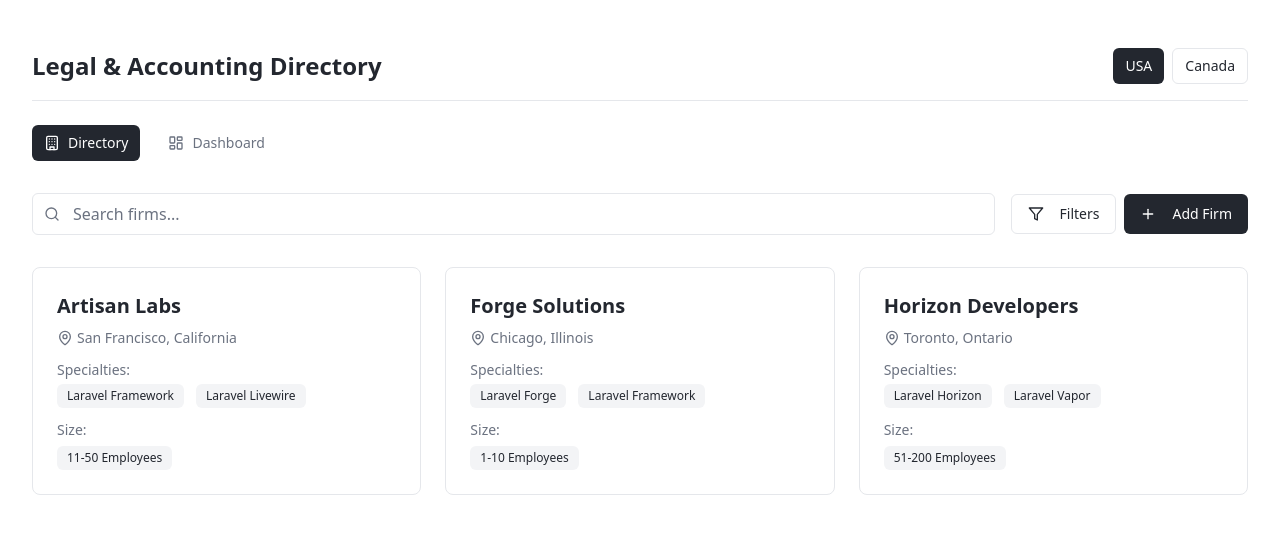
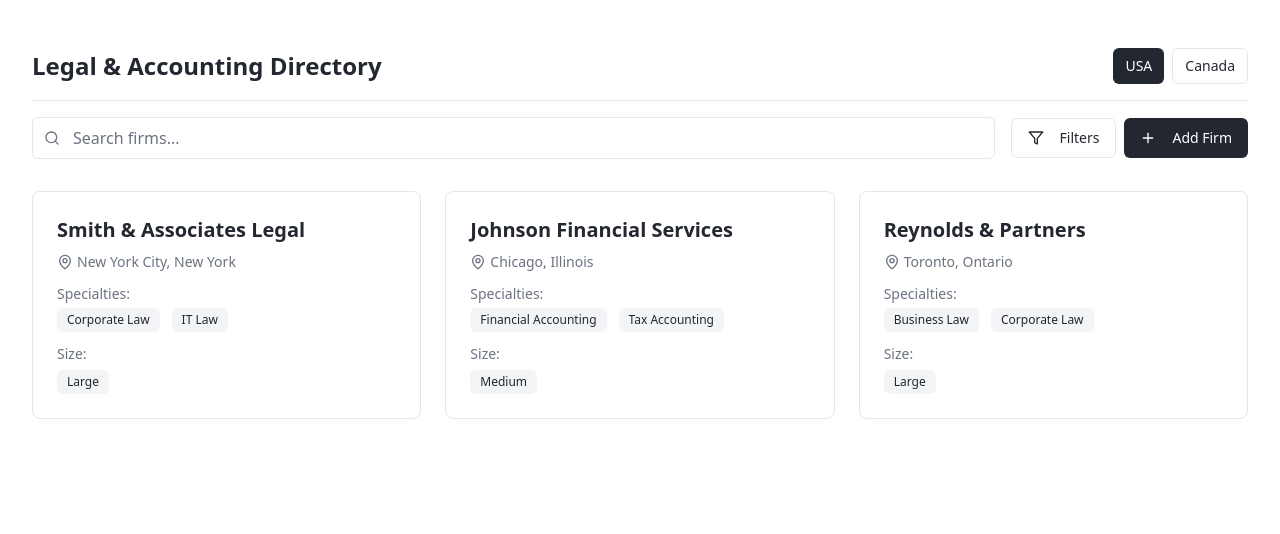
Before and after one commit to pauladi/frims-usa-canada, a React (Vite) app: page / in a window 1280 px wide. Shown: the top 534 px of the page. Built offline with nearby package versions, Linux system fonts and the light colour scheme.

Commit message:
Reverted to edit edt-0b3600fd-0ad3-409f-9517-6db1451fc3f2: "Build project
This commit implements the requested build process."

```diff
--- a/src/App.tsx
+++ b/src/App.tsx
@@ -5,7 +5,6 @@ import { TooltipProvider } from "@/components/ui/tooltip";
 import { QueryClient, QueryClientProvider } from "@tanstack/react-query";
 import { BrowserRouter, Routes, Route } from "react-router-dom";
 import Index from "./pages/Index";
-import Dashboard from "./pages/Dashboard";
 import NotFound from "./pages/NotFound";
 
 const queryClient = new QueryClient();
@@ -18,7 +17,6 @@ const App = () => (
       <BrowserRouter>
         <Routes>
           <Route path="/" element={<Index />} />
-          <Route path="/dashboard" element={<Dashboard />} />
           <Route path="*" element={<NotFound />} />
         </Routes>
       </BrowserRouter>
--- a/src/components/Navigation.tsx
+++ /dev/null
@@ -1,41 +0,0 @@
-
-import React from 'react';
-import { Link, useLocation } from 'react-router-dom';
-import { Building, LayoutDashboard } from 'lucide-react';
-import { cn } from '@/lib/utils';
-
-const Navigation: React.FC = () => {
-  const location = useLocation();
-
-  const navItems = [
-    { icon: Building, label: 'Directory', path: '/' },
-    { icon: LayoutDashboard, label: 'Dashboard', path: '/dashboard' },
-  ];
-
-  return (
-    <div className="flex items-center space-x-4 py-2">
-      {navItems.map((item) => {
-        const isActive = location.pathname === item.path;
-        const Icon = item.icon;
-
-        return (
-          <Link
-            key={item.path}
-            to={item.path}
-            className={cn(
-              "flex items-center gap-2 px-3 py-2 rounded-md text-sm font-medium transition-colors",
-              isActive
-                ? "bg-primary text-primary-foreground"
-                : "text-muted-foreground hover:bg-muted hover:text-foreground"
-            )}
-          >
-            <Icon className="h-4 w-4" />
-            <span>{item.label}</span>
-          </Link>
-        );
-      })}
-    </div>
-  );
-};
-
-export default Navigation;
--- a/src/context/DirectoryContext.tsx
+++ b/src/context/DirectoryContext.tsx
@@ -3,22 +3,22 @@ import React, { createContext, useState, useContext, useEffect } from 'react';
 import { v4 as uuidv4 } from 'uuid';
 import { Firm, DirectoryContextType, FirmFormData, ModalType } from '@/types';
 
-// Mock data for Laravel firms
+// Mock data
 const initialFirms: Firm[] = [
   {
     id: uuidv4(),
-    name: 'Artisan Labs',
+    name: 'Smith & Associates Legal',
     location: {
-      city: 'San Francisco',
-      state: 'California',
+      city: 'New York City',
+      state: 'New York',
       country: 'USA'
     },
-    specialties: ['Laravel Framework', 'Laravel Livewire'],
-    size: '11-50 Employees',
+    specialties: ['Corporate Law', 'IT Law'],
+    size: 'Large',
     contact: {
-      email: 'contact@artisanlabs.dev',
+      email: 'contact@smithlegal.com',
       phone: '+1 (555) 123-4567',
-      website: 'www.artisanlabs.dev'
+      website: 'www.smithlegal.com'
     },
     ratings: {
       businessImpact: 85,
@@ -27,18 +27,18 @@ const initialFirms: Firm[] = [
   },
   {
     id: uuidv4(),
-    name: 'Forge Solutions',
+    name: 'Johnson Financial Services',
     location: {
       city: 'Chicago',
       state: 'Illinois',
       country: 'USA'
     },
-    specialties: ['Laravel Forge', 'Laravel Framework'],
-    size: '1-10 Employees',
+    specialties: ['Financial Accounting', 'Tax Accounting'],
+    size: 'Medium',
     contact: {
-      email: 'info@forgesolutions.io',
+      email: 'info@johnsonfinancial.com',
       phone: '+1 (555) 987-6543',
-      website: 'www.forgesolutions.io'
+      website: 'www.johnsonfinancial.com'
     },
     ratings: {
       businessImpact: 92,
@@ -47,18 +47,18 @@ const initialFirms: Firm[] = [
   },
   {
     id: uuidv4(),
-    name: 'Horizon Developers',
+    name: 'Reynolds & Partners',
     location: {
       city: 'Toronto',
       state: 'Ontario',
       country: 'Canada'
     },
-    specialties: ['Laravel Horizon', 'Laravel Vapor'],
-    size: '51-200 Employees',
+    specialties: ['Business Law', 'Corporate Law'],
+    size: 'Large',
     contact: {
-      email: 'contact@horizondev.ca',
+      email: 'contact@reynoldspartners.ca',
       phone: '+1 (416) 555-7890',
-      website: 'www.horizondev.ca'
+      website: 'www.reynoldspartners.ca'
     },
     ratings: {
       businessImpact: 75,
--- a/src/pages/AddFirm.tsx
+++ b/src/pages/AddFirm.tsx
@@ -53,7 +53,7 @@ const AddFirm: React.FC = () => {
       <DialogContent className="modal-content sm:max-w-xl">
         <DialogHeader className="px-6 pt-6 pb-4 border-b">
           <div className="flex justify-between items-center w-full">
-            <DialogTitle className="text-xl font-semibold">Add New Laravel Firm</DialogTitle>
+            <DialogTitle className="text-xl font-semibold">Add New Firm</DialogTitle>
             <DialogClose asChild>
               <Button variant="ghost" size="icon" className="h-8 w-8">
                 <X className="h-4 w-4" />
@@ -128,7 +128,7 @@ const AddFirm: React.FC = () => {
           </div>
 
           <div className="space-y-2">
-            <label className="text-sm font-medium">Laravel Specialties</label>
+            <label className="text-sm font-medium">Specialties</label>
             <div className="grid grid-cols-2 gap-2">
               {SPECIALTIES.map((specialty) => (
                 <div key={specialty} className="flex items-center space-x-2">
@@ -148,13 +148,13 @@ const AddFirm: React.FC = () => {
           </div>
 
           <div className="space-y-2">
-            <label className="text-sm font-medium">Company Size</label>
+            <label className="text-sm font-medium">Size</label>
             <Select
               value={formData.size}
               onValueChange={(value) => handleSelectChange('size', value)}
             >
               <SelectTrigger>
-                <SelectValue placeholder="Select company size" />
+                <SelectValue placeholder="Select size" />
               </SelectTrigger>
               <SelectContent>
                 {SIZES.map((size) => (
--- a/src/pages/Dashboard.tsx
+++ /dev/null
@@ -1,123 +0,0 @@
-
-import React from 'react';
-import { useDirectory } from '@/context/DirectoryContext';
-import { Card, CardContent, CardDescription, CardHeader, CardTitle } from '@/components/ui/card';
-import {
-  Building,
-  Users,
-  ListChecks,
-  MapPin,
-  BarChart3,
-  Globe
-} from 'lucide-react';
-
-const Dashboard: React.FC = () => {
-  const { firms } = useDirectory();
-
-  // Calculate statistics
-  const totalFirms = firms.length;
-  const firmsBySize = firms.reduce((acc, firm) => {
-    acc[firm.size] = (acc[firm.size] || 0) + 1;
-    return acc;
-  }, {} as Record<string, number>);
-
-  const firmsByState = firms.reduce((acc, firm) => {
-    const state = firm.location.state;
-    acc[state] = (acc[state] || 0) + 1;
-    return acc;
-  }, {} as Record<string, number>);
-
-  const specialtyCounts = firms.reduce((acc, firm) => {
-    firm.specialties.forEach(specialty => {
-      acc[specialty] = (acc[specialty] || 0) + 1;
-    });
-    return acc;
-  }, {} as Record<string, number>);
-
-  return (
-    <div className="max-w-7xl mx-auto px-4 sm:px-6 lg:px-8 py-8">
-      <div className="flex flex-col gap-4">
-        <h1 className="text-3xl font-bold tracking-tight">Laravel Firms Dashboard</h1>
-        <p className="text-muted-foreground">Overview of Laravel firms in the directory</p>
-      </div>
-
-      <div className="grid grid-cols-1 md:grid-cols-2 lg:grid-cols-3 gap-6 mt-8">
-        <Card>
-          <CardHeader className="flex flex-row items-center justify-between space-y-0 pb-2">
-            <CardTitle className="text-sm font-medium">Total Firms</CardTitle>
-            <Building className="h-4 w-4 text-muted-foreground" />
-          </CardHeader>
-          <CardContent>
-            <div className="text-2xl font-bold">{totalFirms}</div>
-            <p className="text-xs text-muted-foreground">
-              Laravel firms in directory
-            </p>
-          </CardContent>
-        </Card>
-
-        <Card>
-          <CardHeader className="flex flex-row items-center justify-between space-y-0 pb-2">
-            <CardTitle className="text-sm font-medium">Firm Sizes</CardTitle>
-            <Users className="h-4 w-4 text-muted-foreground" />
-          </CardHeader>
-          <CardContent>
-            <div className="space-y-2">
-              {Object.entries(firmsBySize).length > 0 ? (
-                Object.entries(firmsBySize).map(([size, count]) => (
-                  <div key={size} className="flex items-center justify-between">
-                    <span className="text-sm">{size}</span>
-                    <span className="text-sm font-medium">{count}</span>
-                  </div>
-                ))
-              ) : (
-                <div className="text-sm text-muted-foreground">No size data available</div>
-              )}
-            </div>
-          </CardContent>
-        </Card>
-
-        <Card>
-          <CardHeader className="flex flex-row items-center justify-between space-y-0 pb-2">
-            <CardTitle className="text-sm font-medium">Top Specialties</CardTitle>
-            <ListChecks className="h-4 w-4 text-muted-foreground" />
-          </CardHeader>
-          <CardContent>
-            <div className="space-y-2">
-              {Object.entries(specialtyCounts)
-                .sort((a, b) => b[1] - a[1])
-                .slice(0, 3)
-                .map(([specialty, count]) => (
-                  <div key={specialty} className="flex items-center justify-between">
-                    <span className="text-sm truncate max-w-[180px]">{specialty}</span>
-                    <span className="text-sm font-medium">{count}</span>
-                  </div>
-                ))}
-            </div>
-          </CardContent>
-        </Card>
-
-        <Card>
-          <CardHeader className="flex flex-row items-center justify-between space-y-0 pb-2">
-            <CardTitle className="text-sm font-medium">Top Locations</CardTitle>
-            <MapPin className="h-4 w-4 text-muted-foreground" />
-          </CardHeader>
-          <CardContent>
-            <div className="space-y-2">
-              {Object.entries(firmsByState)
-                .sort((a, b) => b[1] - a[1])
-                .slice(0, 3)
-                .map(([state, count]) => (
-                  <div key={state} className="flex items-center justify-between">
-                    <span className="text-sm">{state}</span>
-                    <span className="text-sm font-medium">{count}</span>
-                  </div>
-                ))}
-            </div>
-          </CardContent>
-        </Card>
-      </div>
-    </div>
-  );
-};
-
-export default Dashboard;
--- a/src/pages/Index.tsx
+++ b/src/pages/Index.tsx
@@ -7,7 +7,6 @@ import FirmCard from '@/components/FirmCard';
 import FilterSidebar from '@/components/FilterSidebar';
 import FirmDetails from './FirmDetails';
 import AddFirm from './AddFirm';
-import Navigation from '@/components/Navigation';
 import { Button } from '@/components/ui/button';
 import { Plus, Filter } from 'lucide-react';
 
@@ -18,9 +17,8 @@ const DirectoryContent: React.FC = () => {
   return (
     <div className="max-w-7xl mx-auto px-4 sm:px-6 lg:px-8 py-8">
       <PageHeader />
-      <Navigation />
 
-      <div className="flex flex-col sm:flex-row items-center gap-4 mb-8 mt-6">
+      <div className="flex flex-col sm:flex-row items-center gap-4 mb-8">
         <div className="w-full">
           <SearchBar />
         </div>
--- a/src/types/index.ts
+++ b/src/types/index.ts
@@ -1,3 +1,4 @@
+
 export interface Firm {
   id: string;
   name: string;
@@ -53,15 +54,15 @@ export interface DirectoryContextType {
 }
 
 export const SPECIALTIES = [
-  'Laravel Framework',
-  'Laravel Livewire',
-  'Laravel Nova',
-  'Laravel Forge',
-  'Laravel Vapor',
-  'Laravel Horizon'
+  'Corporate Law',
+  'IT Law',
+  'Financial Accounting',
+  'Tax Accounting',
+  'Business Law',
+  'Regulatory Compliance'
 ];
 
-export const SIZES = ['1-10 Employees', '11-50 Employees', '51-200 Employees', '201+ Employees'];
+export const SIZES = ['Small', 'Medium', 'Large'];
 
 export const STATES = [
   'Alabama', 'Alaska', 'Arizona', 'Arkansas', 'California', 'Colorado', 'Connecticut',
```
